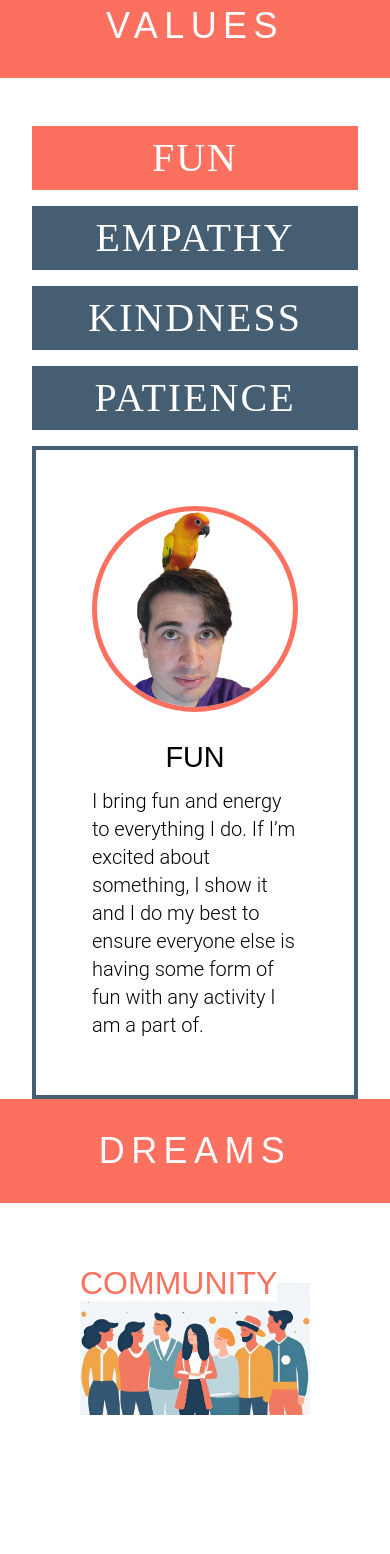
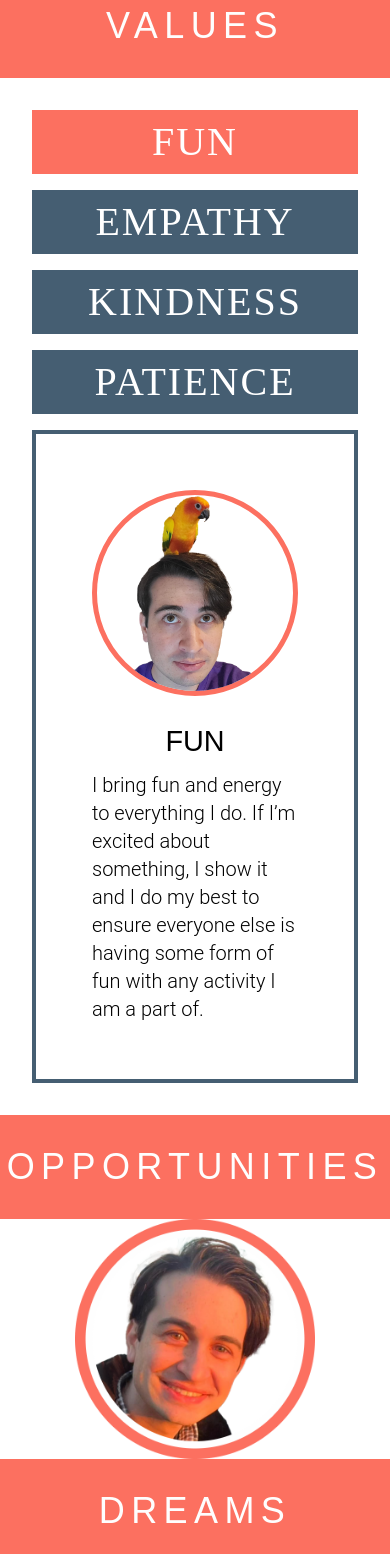
Before and after one commit to KevinLaird/leadership-profile, a React (Vite) app: page / in a window 390 px wide. Shown: the part 2494-4048 px from the top of the page. Built offline with nearby package versions, Linux system fonts and the light colour scheme; a web font is replaced by a local one.

Commit message:
Removed app css module. Moved logic to component

```diff
--- a/src/App.jsx
+++ b/src/App.jsx
@@ -1,11 +1,10 @@
 import { useState, useEffect } from 'react';
-import styles from './App.module.css';
 import Landing from './sections/Landing';
 import Introduction from './sections/Introduction';
-import Tabs from './components/Tabs';
-import TabContent from './components/TabContent';
 import TitleBanner from './components/TitleBanner';
 import Dreams from './sections/Dreams';
+import Opportunities from './sections/Opportunities';
+import LeadershipValues from './sections/LeadershipValues';
 
 function App() {
   const [loading, setLoading] = useState(true);
@@ -16,73 +15,6 @@ function App() {
       setLoading(false);
     }, 2000);
   }, []);
-
-  const funContent = [
-    'I bring fun and energy to everything I do. If I’m excited about something, I show it and I do my best to ensure everyone else is having some form of fun with any activity I am a part of.',
-  ];
-
-  const empathyContent = [
-    'While I can’t understand where everyone is coming from, I can certainly empathize with their feelings. When I was a manager at Hostwinds, I emphasized empathy to my team as one of the greatest strengths they can have. This is especially relevant in tech support because while you may not understand the issue yet or understand where the person they’re helping is coming from, they can certainly empathize with them and work together to find a solution that is right for them. ',
-  ];
-
-  const stabilityContent = [
-    'I bring stability to chaos. While I am an energetic person, I can be organized and bring stability to unpredictable situations. I work well when under pressure and I can find thoughtful solutions to difficult problems in a fast-paced environment.',
-  ];
-
-  const patienceContent = [
-    'People tell me I am very patient when it comes to teaching people new skills or finding a solution when time is a factor in that discovery. My roles for the StandOut report are “Teacher” and “Provider”. I measure success on the potential that people have and I am drawn to give guidance to those that need it most.',
-  ];
-
-  const tabs = [
-    {
-      label: 'fun',
-      content: (
-        <TabContent
-          imageSrc="/assets/kevinWithABird.png"
-          imageAlt="Kevin with his 'lil mascot Echo, the Sun Conure (bird). So fun!"
-          imageClassName="your-custom-image-class"
-          title="fun"
-          paragraphs={funContent}
-        />
-      ),
-    },
-    {
-      label: 'empathy',
-      content: (
-        <TabContent
-          imageSrc="/assets/kevinWithABird.png"
-          imageAlt="Profile picture of Kevin Laird smiling. Ain't he cute?"
-          imageClassName="your-custom-image-class"
-          title="empathy"
-          paragraphs={empathyContent}
-        />
-      ),
-    },
-    {
-      label: 'kindness',
-      content: (
-        <TabContent
-          imageSrc="/assets/kevinWithABird.png"
-          imageAlt="Profile picture of Kevin Laird smiling. Ain't he cute?"
-          imageClassName="your-custom-image-class"
-          title="kindness"
-          paragraphs={stabilityContent}
-        />
-      ),
-    },
-    {
-      label: 'patience',
-      content: (
-        <TabContent
-          imageSrc="/assets/kevinWithABird.png"
-          imageAlt="Profile picture of Kevin Laird smiling. Ain't he cute?"
-          imageClassName="your-custom-image-class"
-          title="patience"
-          paragraphs={patienceContent}
-        />
-      ),
-    },
-  ];
 
   return (
     <>
@@ -97,22 +29,27 @@ function App() {
         </div>
       ) : (
         <>
-          <header>
+          <header id="landing">
             <Landing />
           </header>
-          <section>
+          <section id="introduction">
             <TitleBanner title="personal introduction" />
             <Introduction />
           </section>
-          <section>
+          <section id="values">
             <TitleBanner title="leadership values" />
-            <div className={styles.Values}>
-              <Tabs tabs={tabs} />
-            </div>
+            <LeadershipValues />
           </section>
-          <section>
+          <section id="opportunities">
+            <TitleBanner title="opportunities" />
+            <Opportunities />
+          </section>
+          <section id="dreams">
             <TitleBanner title="dreams" />
             <Dreams />
+          </section>
+          <section id="contact">
+            <TitleBanner title="contact" />
           </section>
         </>
       )}
--- a/src/App.module.css
+++ /dev/null
@@ -1,20 +0,0 @@
-/* For larger screens */
-.Values {
-  margin: 5rem 6.5rem;
-}
-
-/* Tablet responsiveness */
-@media screen and (max-width: 1024px) {
-  .Values {
-    margin: 0 4rem; /* Adjust margin for medium-sized screens */
-    margin-top: 4rem; /* Adjust top margin for medium-sized screens */
-  }
-}
-
-/* Mobile responsiveness */
-@media screen and (max-width: 768px) {
-  .Values {
-    margin: 0 2rem; /* Adjust margin for small screens */
-    margin-top: 3rem; /* Adjust top margin for small screens */
-  }
-}
--- /dev/null
+++ b/src/sections/LeadershipValues.jsx
@@ -0,0 +1,79 @@
+import Tabs from '../components/Tabs';
+import TabContent from '../components/TabContent';
+import styles from './LeadershipValues.module.css';
+
+const LeadershipValues = () => {
+  const funContent = [
+    'I bring fun and energy to everything I do. If I’m excited about something, I show it and I do my best to ensure everyone else is having some form of fun with any activity I am a part of.',
+  ];
+
+  const empathyContent = [
+    'While I can’t understand where everyone is coming from, I can certainly empathize with their feelings. When I was a manager at Hostwinds, I emphasized empathy to my team as one of the greatest strengths they can have. This is especially relevant in tech support because while you may not understand the issue yet or understand where the person they’re helping is coming from, they can certainly empathize with them and work together to find a solution that is right for them. ',
+  ];
+
+  const stabilityContent = [
+    'I bring stability to chaos. While I am an energetic person, I can be organized and bring stability to unpredictable situations. I work well when under pressure and I can find thoughtful solutions to difficult problems in a fast-paced environment.',
+  ];
+
+  const patienceContent = [
+    'People tell me I am very patient when it comes to teaching people new skills or finding a solution when time is a factor in that discovery. My roles for the StandOut report are “Teacher” and “Provider”. I measure success on the potential that people have and I am drawn to give guidance to those that need it most.',
+  ];
+
+  const tabs = [
+    {
+      label: 'fun',
+      content: (
+        <TabContent
+          imageSrc="/assets/kevinWithABird.png"
+          imageAlt="Kevin with his 'lil mascot Echo, the Sun Conure (bird). So fun!"
+          imageClassName="your-custom-image-class"
+          title="fun"
+          paragraphs={funContent}
+        />
+      ),
+    },
+    {
+      label: 'empathy',
+      content: (
+        <TabContent
+          imageSrc="/assets/kevinWithABird.png"
+          imageAlt="Profile picture of Kevin Laird smiling. Ain't he cute?"
+          imageClassName="your-custom-image-class"
+          title="empathy"
+          paragraphs={empathyContent}
+        />
+      ),
+    },
+    {
+      label: 'kindness',
+      content: (
+        <TabContent
+          imageSrc="/assets/kevinWithABird.png"
+          imageAlt="Profile picture of Kevin Laird smiling. Ain't he cute?"
+          imageClassName="your-custom-image-class"
+          title="kindness"
+          paragraphs={stabilityContent}
+        />
+      ),
+    },
+    {
+      label: 'patience',
+      content: (
+        <TabContent
+          imageSrc="/assets/kevinWithABird.png"
+          imageAlt="Profile picture of Kevin Laird smiling. Ain't he cute?"
+          imageClassName="your-custom-image-class"
+          title="patience"
+          paragraphs={patienceContent}
+        />
+      ),
+    },
+  ];
+  return (
+    <div className={styles.container}>
+      <Tabs tabs={tabs} />
+    </div>
+  );
+};
+
+export default LeadershipValues;
--- /dev/null
+++ b/src/sections/LeadershipValues.module.css
@@ -0,0 +1,18 @@
+/* For larger screens */
+.container {
+  margin: 5rem;
+}
+
+/* Tablet responsiveness */
+@media screen and (max-width: 1024px) {
+  .container {
+    margin: 4rem; /* Adjust margin for medium-sized screens */
+  }
+}
+
+/* Mobile responsiveness */
+@media screen and (max-width: 768px) {
+  .container {
+    margin: 2rem; /* Adjust margin for small screens */
+  }
+}
```
